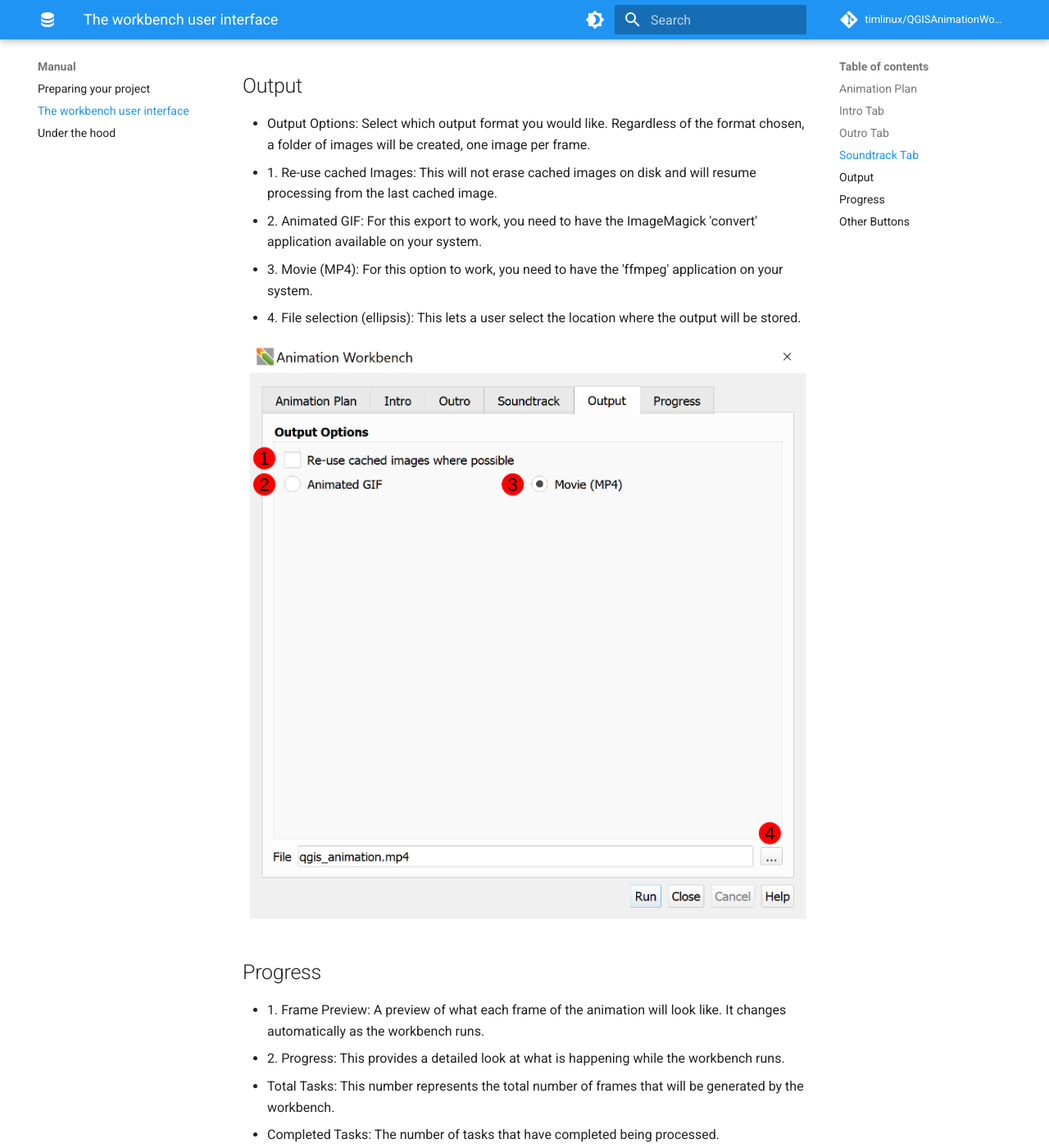
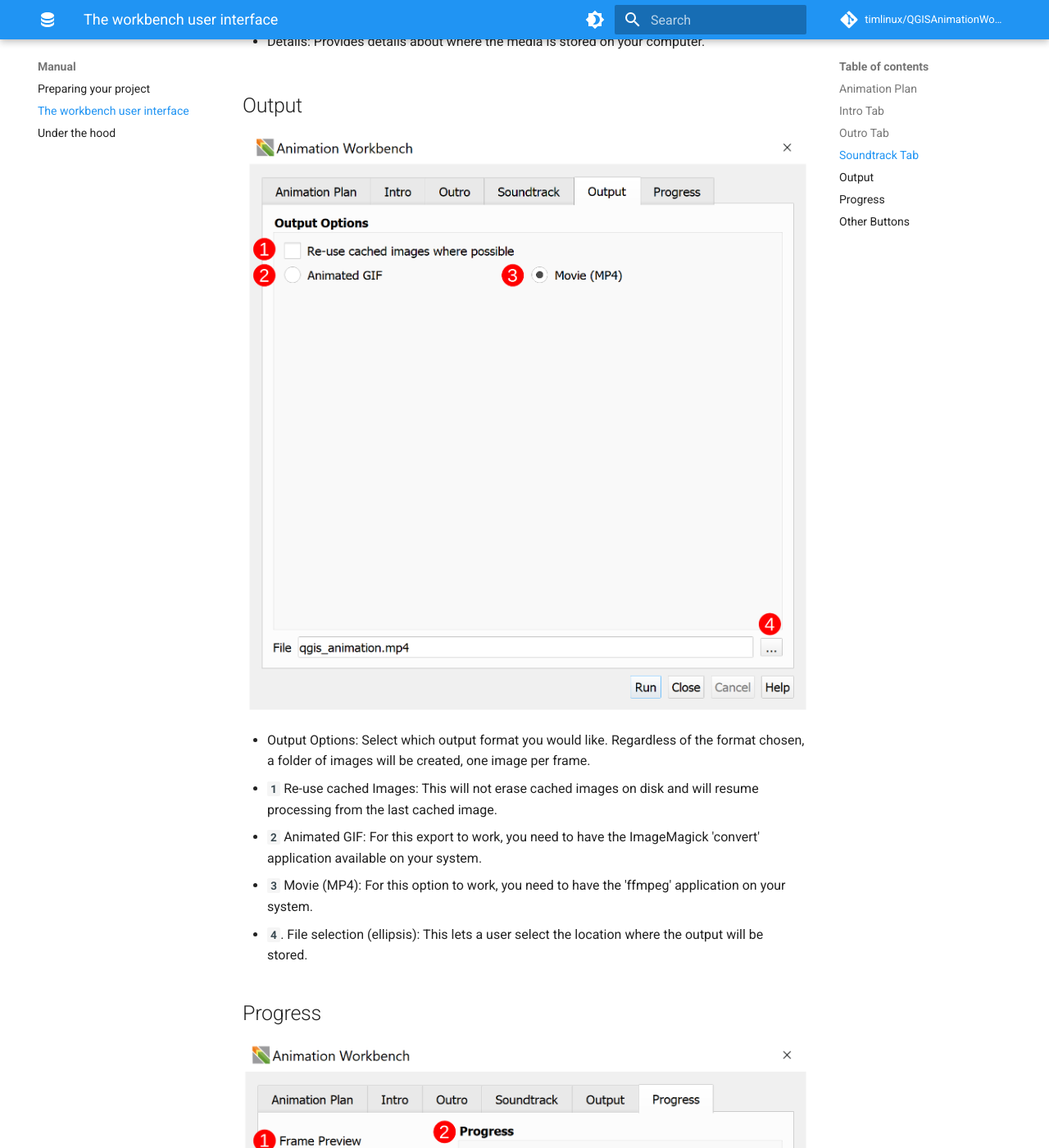
Before and after one commit to timlinux/QGISAnimationWorkbench, an MkDocs documentation site: the page built from docs/manual/workbench_ui.md, in a window 1280 px wide and 1400 px high, scrolled down 5902 px. Shown: the whole window at 82% size. Built offline with MkDocs 1.6.1 and Material for MkDocs 9.7.7, drawn with Linux system fonts in a browser that asks for light colours; comment, search, counter and statistics services are not loaded; some of the changed text lies outside the part shown.

Commit message:
📝 Updated Images and changed layout

```diff
--- a/docs/manual/workbench_ui.md
+++ b/docs/manual/workbench_ui.md
@@ -2,116 +2,150 @@
 
 ## Animation Plan
 
-- 1\. Render Modes: These determine the behaviour and type of animation
-  - `Sphere`: The coordinate reference system (CRS) will be manipulated to create a spinning globe effect.
-        Like Google Earth might do, but with your own data and cartography.
-  - `Planar`: The coordinate reference system (CRS) will not be altered, but the camera will pan and zoom
-        to each point. It lets you move from feature to feature on a flat map, pausing at each if you want to.
-  - `Fixed extent`: The frame of reference stays the same and you can animate the symbology within that scene.
-
-- 2\. Animation Layer:
-  - `Dropdown menu`: This allows you to select which map layer you want the animation to follow.
-  - `Loop from final feature back to first feature`: allows for a seamlessly looping output GIF or movie(MP4).
-
-- 3\. Zoom Range: The scale range that the animation should move through.
-  - Minimum (exclusive): The zenith (highest point) of the animation when it zooms out while travelling between
-        points, i.e. the most "zoomed out".
-  - Maximum (inclusive): The scale (zoom level) used when we arrive at each point, i.e. the most "zoomed in".
-
-- 4\. Data defined settings
-  - Scale
-    - Minimum: User-defined minimum scale
-    - Maximum: User-defined maximum scale
-
-- 5\. Animation Frames
-  - Frame rate per second (fps): When writing to video or gif, how many frames per second to use.
-  - Travel Duration: This is the number of seconds that the animation will take during animation from one feature to the next.
-  - Feature Hover duration: This is the number of seconds that the animation will hover over each feature.
-
 ![Sphere and Planar](img/001_AnimationPlan_SpherePlanar_1.png)
 
-- 6\. Extent:
-  - Can be manually entered using North, East, South, and West coordinates as limits.
-  - Can be calculated from a map layer, the layout map, or a bookmark.
-  - Can be set to match the Map Canvas Extent
-  - Can be set as a rectangular extent using the `Draw on Canvas` feature.
+- **`1`** Render Modes: These determine the behaviour and type of animation
+  - **`Sphere`**: The coordinate reference system (CRS) will be manipulated to create a
+      spinning globe effect. Like Google Earth might do, but with your own data and
+      cartography.
+  - **`Planar`**: The coordinate reference system (CRS) will not be altered, but the camera
+      will pan and zoom to each point. It lets you move from feature to feature on a
+      flat map, pausing at each if you want to.
+  - **`Fixed extent`**: The frame of reference stays the same and you can animate the
+      symbology within that scene.
 
-- 7\. Pan and Zoom Easings
-  - What are Easings: Easings are transitions from one state to another along a smooth curve. A user can specify the
-        shape of the curve used.
-  - Pan Easings (XY): The pan easing will determine the motion characteristics of the camera on the X and Y axis as it
-         flies across the scene (i.e. how it accelerates or decelerates between points)
-  - Zoom Easing (Z): The pan easing will determine the motion characteristics of the camera on the Z axis as it flies
-        across the scene (i.e. how the camera zooms in and out of the points)
+- **`2`** Animation Layer:
+  - **`Dropdown menu`**: This allows you to select which map layer you want the animation
+      to follow.
+  - **`Loop from final feature back to first feature`**: allows for a seamlessly looping
+      output GIF or movie(MP4).
 
-- 8\. Frame previews: A preview of what each frame of the animation will look like. A user can decide which `Frame` to view.
+- **`3`** Zoom Range: The scale range that the animation should move through.
+  - Minimum (exclusive): The zenith (highest point) of the animation when it zooms out
+      while travelling between points, i.e. the most "zoomed out".
+  - Maximum (inclusive): The scale (zoom level) used when we arrive at each point,
+      i.e. the most "zoomed in".
+
+- **`4`** Data defined settings
+   - Scale
+     - Minimum: User-defined minimum scale
+     - Maximum: User-defined maximum scale
+
+- **`5`** Animation Frames
+   - Frame rate per second (fps): When writing to video or gif, how many frames per
+      second to use.
+   - Travel Duration: This is the number of seconds that the animation will take during
+      animation from one feature to the next.
+   - Feature Hover duration: This is the number of seconds that the animation will hover
+      over each feature.
 
 ![Fixed Extent](img/002_AnimationPlan_FixedExtent_1.png)
+
+- **`6`** Extent:
+   - Can be manually entered using North, East, South, and West coordinates as limits.
+   - Can be calculated from a map layer, the layout map, or a bookmark.
+   - Can be set to match the Map Canvas Extent
+   - Can be set as a rectangular extent using the **`Draw on Canvas`** feature.
+
+- **`7`** Pan and Zoom Easings
+   - What are Easings: Easings are transitions from one state to another along a smooth
+      curve. A user can specify the shape of the curve used.
+   - Pan Easings (XY): The pan easing will determine the motion characteristics of the
+      camera on the X and Y axis as it flies across the scene (i.e. how it accelerates
+      or decelerates between points)
+   - Zoom Easing (Z): The pan easing will determine the motion characteristics of the
+      camera on the Z axis as it flies across the scene (i.e. how the camera zooms in
+      and out of the points)
+
+- **`8`** Frame previews: A preview of what each frame of the animation will look like. A
+    user can decide which **`Frame`** to view.
 
 ## Intro Tab
 
 Edit the intro section of the generated movie here.
 
-- Media: List of the various images or movies selected for the intro section. You can drag and drop items in the list to change the play order.
-  - 1\. Add Media (Plus sign): Add images or movies
-  - 2\. Remove Media (Minus sign): Remove images or movies
-- 3\. Duration: For images, you can set a duration for each image (in seconds).
-- 4\. Preview Frame: This shows what the media will look like.
+![Intro Tab](img/003_IntroTab_1.png)
+
+- Media: List of the various images or movies selected for the intro section. You can
+  drag and drop items in the list to change the play order.
+  - **`1`** Add Media (Plus sign): Add images or movies
+  - **`2`** Remove Media (Minus sign): Remove images or movies
+
+- **`3`** Duration: For images, you can set a duration for each image (in seconds).
+- **`4`** Preview Frame: This shows what the media will look like.
+
 - Details: Provides details about where the media is stored on your computer.
-
-![Intro Tab](img/003_IntroTab_1.png)
 
 ## Outro Tab
 
 Edit the outro section of the generated movie here.
 
-- Media: List of the various images or movies selected for the outro section. You can drag and drop items in the list to change the play order.
-  - 1\. Add Media (Plus sign): Add images or movies
-  - 2\. Remove Media (Minus sign): Remove images or movies
-- 3\. Duration: For images, you can set a duration for each image (in seconds).
-- 4\. Preview Frame: This shows what the media will look like.
+![Outro Tab](img/004_OutroTab_1.png)
+
+- Media: List of the various images or movies selected for the outro section. You can
+  drag and drop items in the list to change the play order.
+  - **`1`** Add Media (Plus sign): Add images or movies
+  - **`2`** Remove Media (Minus sign): Remove images or movies
+
+- **`3`** Duration: For images, you can set a duration for each image (in seconds).
+- **`4`** Preview Frame: This shows what the media will look like.
+
 - Details: Provides details about where the media is stored on your computer.
-
-![Outro Tab](img/004_OutroTab_1.png)
 
 ## Soundtrack Tab
 
-- Media: List of the various sound files (.mp3 or .wav) to play during the generated movie. You can drag and drop items in the list to change the play order.
-  - 1\. Add Media (Plus sign): Add sound files (.mp3 or .wav) to play during the generated movie.
-  - 2\. Remove Media (Minus sign): Remove sound files (.mp3 or .wav)
-- 3\. Duration: The cumulative length of your soundtracks should be as long, or longer, than your movie, including the intro/outro sections. If the soundtrack is longer than the movie it will be truncated (shortened) when the movie ends.
+![Soundtrack Tab](img/005_SoundtrackTab_1.png)
+
+- Media: List of the various sound files (.mp3 or .wav) to play during the generated movie.
+  You can drag and drop items in the list to change the play order.
+  - **`1`** Add Media (Plus sign): Add sound files (.mp3 or .wav) to play during the
+            generated movie.
+  - **`2`** Remove Media (Minus sign): Remove sound files (.mp3 or .wav)
+
+- **`3`** Duration: The cumulative length of your soundtracks should be as long, or longer,
+          than your movie, including the intro/outro sections. If the soundtrack is longer
+          than the movie it will be truncated (shortened) when the movie ends.
+
 - Details: Provides details about where the media is stored on your computer.
-
-![Soundtrack Tab](img/005_SoundtrackTab_1.png)
 
 ## Output
 
-- Output Options: Select which output format you would like. Regardless of the format chosen, a folder
-of images will be created, one image per frame.
-  - 1\. Re-use cached Images: This will not erase cached images on disk and will resume processing from the last cached image.
-  - 2\. Animated GIF: For this export to work, you need to have the ImageMagick 'convert'  application available on your system.
-  - 3\. Movie (MP4): For this option to work, you need to have the 'ffmpeg' application on your system.
-  - 4\. File selection (ellipsis): This lets a user select the location where the output will be stored.
+![Output Tab](img/006_OutputTab_1.png)
 
-![Output Tab](img/006_OutputTab_1.png)
+- Output Options: Select which output format you would like. Regardless of the format chosen,
+  a folder of images will be created, one image per frame.
+  - **`1`** Re-use cached Images: This will not erase cached images on disk and will resume
+    processing from the last cached image.
+  - **`2`** Animated GIF: For this export to work, you need to have the ImageMagick 'convert'
+    application available on your system.
+  - **`3`** Movie (MP4): For this option to work, you need to have the 'ffmpeg' application
+    on your system.
+  - **`4`**. File selection (ellipsis): This lets a user select the location where the output
+    will be stored.
 
 ## Progress
 
-- 1\. Frame Preview: A preview of what each frame of the animation will look like. It changes automatically as the workbench runs.
-- 2\. Progress: This provides a detailed look at what is happening while the workbench runs.
-  - Total Tasks: This number represents the total number of frames that will be generated by the workbench.
+![Progress Tab](img/007_ProgressTab_1.png)
+
+- **`1`**. Frame Preview: A preview of what each frame of the animation will look like.
+            It changes automatically as the workbench runs.
+- **`2`**. Progress: This provides a detailed look at what is happening while the workbench
+            runs.
+  - Total Tasks: This number represents the total number of frames that will be generated
+    by the workbench.
   - Completed Tasks: The number of tasks that have completed being processed.
-  - Remaining Features: The number of features from your animation layer that still need to be processed.
+  - Remaining Features: The number of features from your animation layer that still need
+    to be processed.
   - Active Tasks: The number of tasks (threads) currently being run by the workbench
   - Features Complete: The number of tasks that have been processed by the workbench.
-- 3\. Logs: A detailed list of what steps the workbench is doing (a record of processing)
-- 4\. Progress Bar: A visual representation of the workbench's progression as a percentage.
-
-![Progress Tab](img/007_ProgressTab_1.png)
+- **`3`** Logs: A detailed list of what steps the workbench is doing (a record of processing)
+- **`4`** Progress Bar: A visual representation of the workbench's progression as a percentage.
 
 ## Other Buttons
 
-- `Run`: Starts the process of getting an output from the workbench. It is greyed out until a user provides a destination for the output file.
-- `Close`: Closes the workbench.
-- `Cancel`: Ends the workbench processing at whatever point it has reached when the button is pressed.
-- `Help`: Opens a link to the Animation Workbench documentation.
+- **`Run`**: Starts the process of getting an output from the workbench. It is greyed out
+            until a user provides a destination for the output file.
+- **`Close`**: Closes the workbench.
+- **`Cancel`**: Ends the workbench processing at whatever point it has reached when the
+            button is pressed.
+- **`Help`**: Opens a link to the Animation Workbench documentation.
```
Also changed, not shown: docs/manual/img/001_AnimationPlan_SpherePlanar_1.png, docs/manual/img/002_AnimationPlan_FixedExtent_1.png, docs/manual/img/003_IntroTab_1.png, docs/manual/img/004_OutroTab_1.png, docs/manual/img/005_SoundtrackTab_1.png, docs/manual/img/006_OutputTab_1.png, docs/manual/img/007_ProgressTab_1.png.
